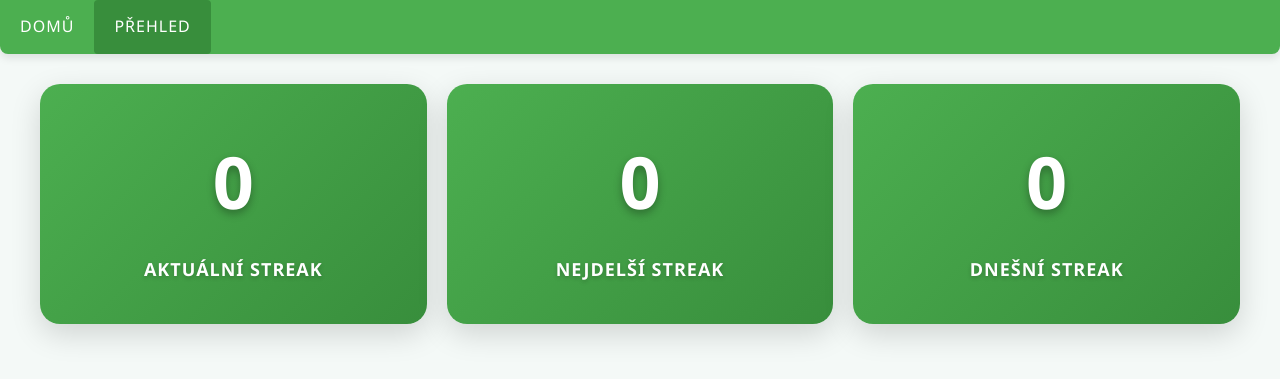
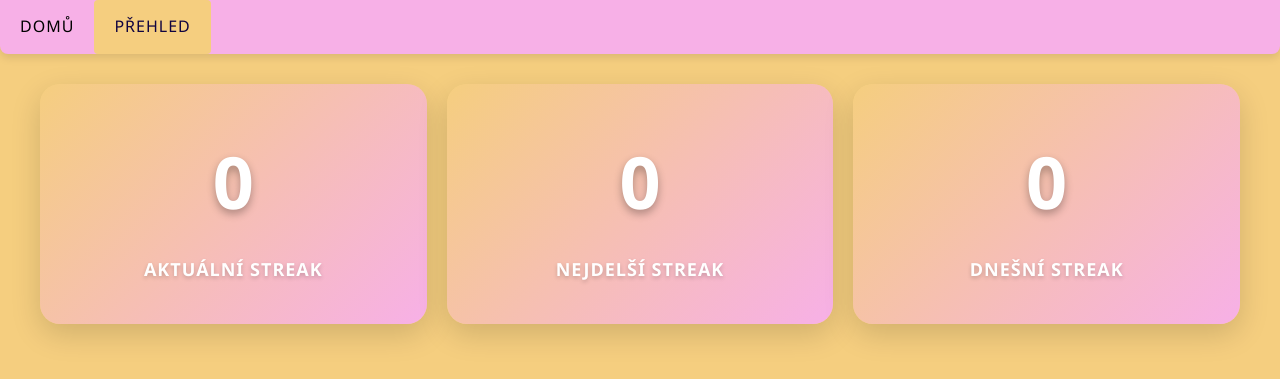
Before and after one commit to krystofham/testolingo, a Flask app: page /prehled in a window 1280 px wide. Shown: the top 379 px of the page. Run offline with Flask 3, Linux system fonts and the light colour scheme.

Commit message:
Update styles for improved color scheme and consistency across components

```diff
--- a/static/styles.css
+++ b/static/styles.css
@@ -4,12 +4,12 @@ body {
     line-height: 1.6;
     margin: 0;
     padding: 0;
-    background-color: #f4f9f7;
-    color: #333;
+    background-color: #f5ce7f;
+    color: #100440;
 }
 
 .nav {
-    background-color: #4CAF50; /* Duolingo Green */
+    background-color: #f7b0e7; /* Duolingo Green */
     overflow: hidden;
     margin-bottom: 20px;
     box-shadow: 0 4px 8px rgba(0, 0, 0, 0.1);
@@ -17,10 +17,9 @@ body {
     border-bottom-right-radius: 8px;
 
 }
-
 .nav a {
+    color: black;
     float: left;
-    color: white;
     text-align: center;
     padding: 14px 20px;
     text-decoration: none;
@@ -33,13 +32,14 @@ body {
 }
 
 .nav a:hover {
-    background-color: #45a049;
-    color: white;
+    background-color: #f5ce7f;
+    color: #100440
+;
 }
 
 .nav a.active {
-    background-color: #388e3c;
-    color: white;
+    background-color: #f5ce7f;
+    color: #100440;
 }
 
 /* Streak Box Styles */
@@ -55,13 +55,13 @@ body {
 }
 
 .streak-box {
-    background: linear-gradient(135deg, #4CAF50, #388e3c); /* Duolingo Green Gradient */
+    background: linear-gradient(135deg, #f5ce7f, #f7b0e7); /* Duolingo Green Gradient */
     border-radius: 20px; /* Smoother rounded corners */
     padding: 40px;
     text-align: center;
     max-width: 320px;
     box-shadow: 0 10px 30px rgba(0, 0, 0, 0.15);
-    transition: transform 0.4s ease, box-shadow 0.4s ease, background 0.4s ease;
+    transition: transform 0.4s ease, box-shadow 0.4s ease;
     flex-grow: 1;
     flex-basis: 250px;
     position: relative;
@@ -84,7 +84,7 @@ body {
 .streak-box:hover {
     transform: translateY(-12px); /* Deeper lift */
     box-shadow: 0 15px 30px rgba(0, 0, 0, 0.2);
-    background: linear-gradient(135deg, #388e3c, #4CAF50); /* Reverse gradient on hover */
+    background: linear-gradient(135deg, #f5ce7f, #f7b0e7); /* Reverse gradient on hover */
 }
 
 .streak-number {
@@ -157,7 +157,7 @@ form p {
 
 input[type="radio"] {
     margin: 10px;
-    accent-color: #4CAF50; /* Duolingo Green */
+    accent-color: #f7b0e7; /* Duolingo Green */
     transition: transform 0.2s ease;
 }
 
@@ -178,7 +178,7 @@ input[type="password"] {
 }
 
 input[type="password"]:focus {
-    border-color: #4CAF50; /* Duolingo Green */
+    border-color: #f7b0e7; /* Duolingo Green */
     outline: none;
     box-shadow: 0 0 10px rgba(76, 175, 80, 0.2);
 }
@@ -197,7 +197,7 @@ label {
 
 /* Button */
 button {
-    background-color: #4CAF50; /* Duolingo Green */
+    background-color: #f7b0e7; /* Duolingo Green */
     color: white;
     padding: 16px 24px;
     border: none;
@@ -212,7 +212,7 @@ button {
 }
 
 button:hover {
-    background-color: #388e3c;
+    background-color: #f7b0e7;
     transform: scale(1.05);
 }
 
```
